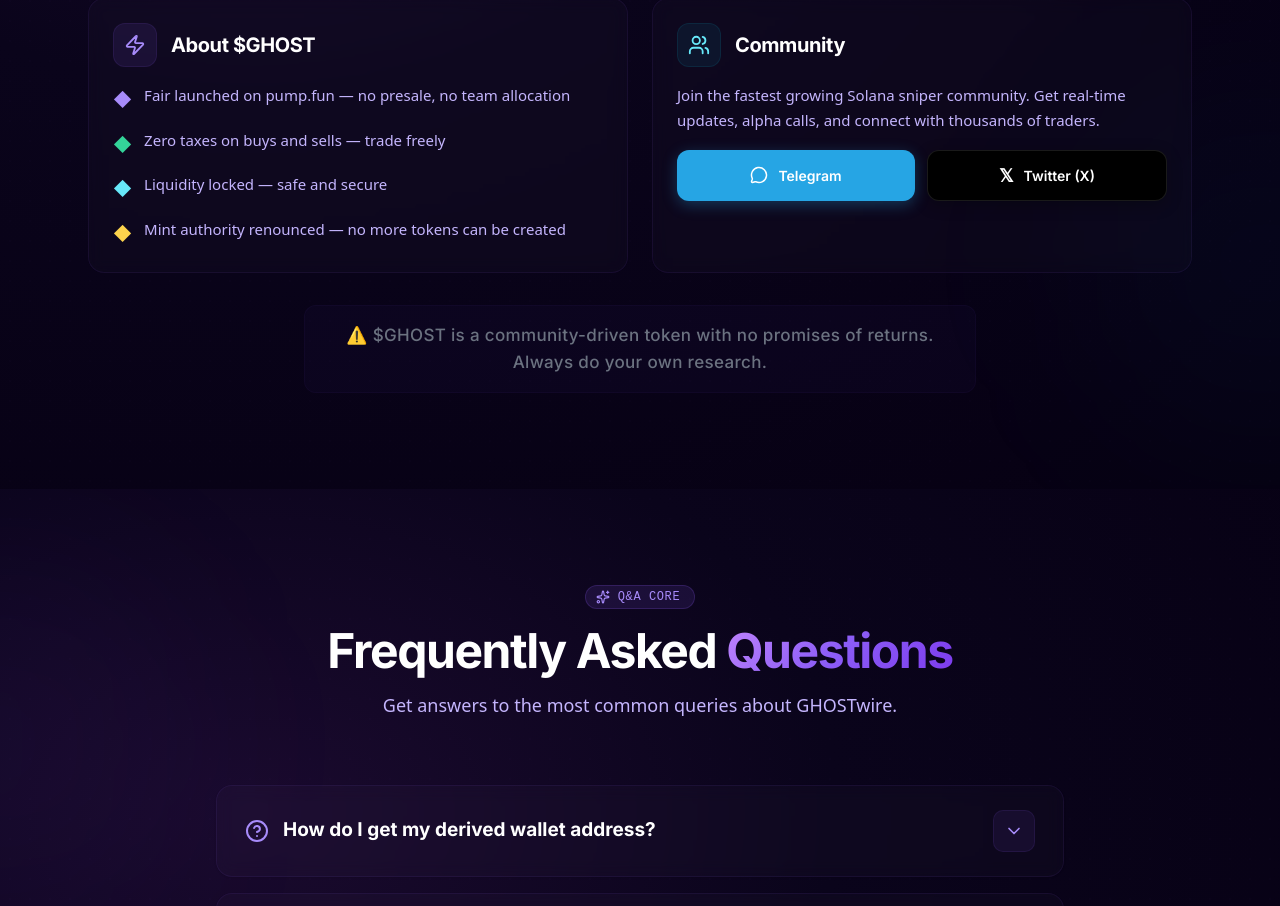
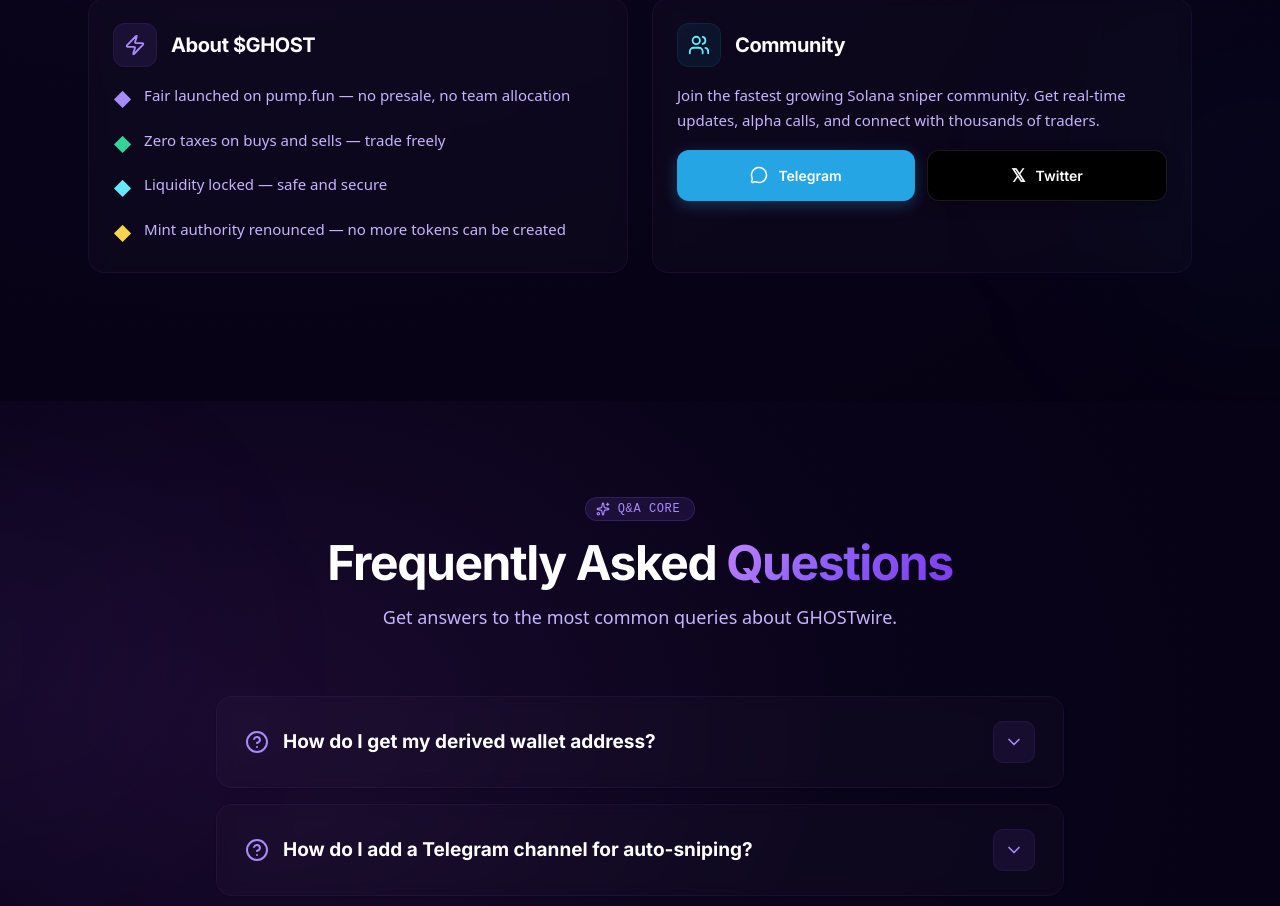
Before and after one commit to HitmanWiki/ghost_web, a React (Vite) app: page / in a window 1280 px wide. Shown: the part 5516-6422 px from the top of the page. Built offline with nearby package versions, Linux system fonts and the light colour scheme.

Commit message:
first commit

```diff
--- a/src/components/Token.tsx
+++ b/src/components/Token.tsx
@@ -616,14 +616,14 @@
                 }}
               >
                 <span style={{ fontSize: '18px' }}>𝕏</span>
-                Twitter (X)
+                Twitter
               </motion.a>
             </div>
           </motion.div>
         </div>
 
         {/* Disclaimer - NOW MUCH LARGER */}
-        <motion.p
+        {/* <motion.p
           initial={{ opacity: 0 }}
           whileInView={{ opacity: 1 }}
           viewport={{ once: true }}
@@ -644,10 +644,10 @@
             background: 'rgba(139, 92, 246, 0.03)',
             borderRadius: '12px',
             border: '1px solid rgba(139, 92, 246, 0.04)',
-          }}
-        >
-          ⚠️ $GHOST is a community-driven token with no promises of returns. Always do your own research.
-        </motion.p>
+          }} */}
+        {/* > */}
+          {/* ⚠️ $GHOST is a community-driven token with no promises of returns. Always do your own research. */}
+        {/* </motion.p> */}
 
       </div>
 
```
